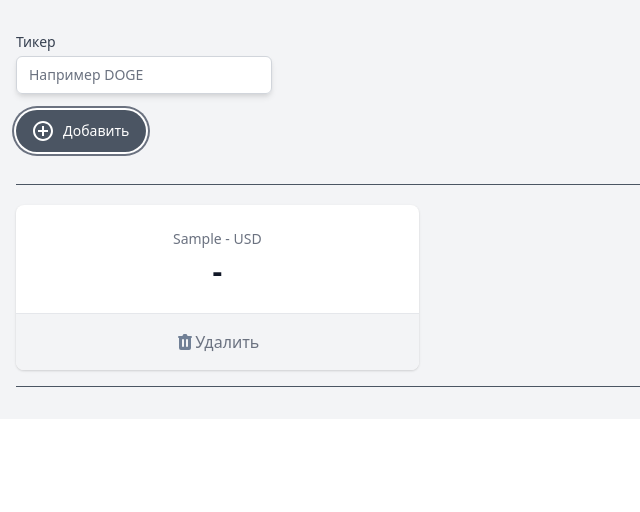
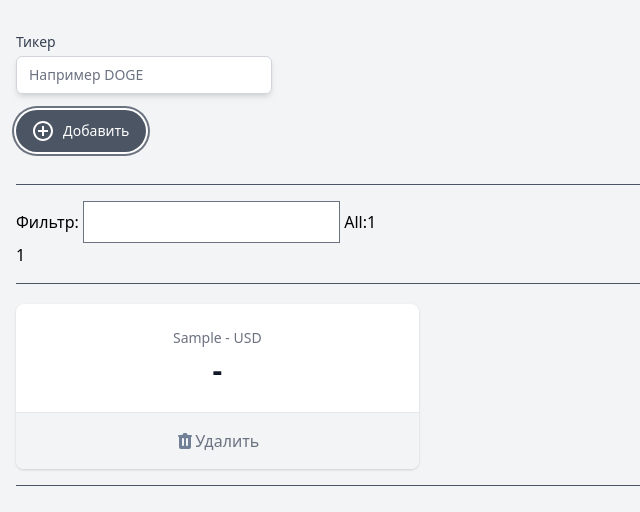
Before and after one commit to alekseypetrenko/cryptonomicon-vue, a Vue app: page / in a window 1280 px wide. Both pictures are taken after typing "Sample" into the empty fields and a click on the button "Добавить". Shown: the top 512 px of the page, without its empty margins (0-640 px from the left). Built offline with nearby package versions, Linux system fonts and the light colour scheme.

Commit message:
Add pagination, filter, saveing page/filter after reloading (bad code)

```diff
--- a/src/App.vue
+++ b/src/App.vue
@@ -45,9 +45,32 @@
 
       <template v-if="tickers.length">
         <hr class="w-full border-t border-gray-600 my-4" />
+        <div>
+          <button
+            @click="page--"
+            v-if="page > 1"
+            class="my-4 mx-2 inline-flex items-center py-2 px-4 border border-transparent shadow-sm text-sm leading-4 font-medium rounded-full text-white bg-gray-600 hover:bg-gray-700 transition-colors duration-300 focus:outline-none focus:ring-2 focus:ring-offset-2 focus:ring-gray-500"
+          >
+            &laquo; Previous
+          </button>
+          <button
+            v-if="hasNextPage"
+            @click="page++"
+            class="my-4 mx-2 inline-flex items-center py-2 px-4 border border-transparent shadow-sm text-sm leading-4 font-medium rounded-full text-white bg-gray-600 hover:bg-gray-700 transition-colors duration-300 focus:outline-none focus:ring-2 focus:ring-offset-2 focus:ring-gray-500"
+          >
+            Next &raquo;
+          </button>
+          <div>
+            Фильтр: <input type="text" v-model="filter" /> All:{{
+              tickers.length
+            }}
+          </div>
+        </div>
+        <div>{{ page }}</div>
+        <hr class="w-full border-t border-gray-600 my-4" />
         <dl class="mt-5 grid grid-cols-1 gap-5 sm:grid-cols-3">
           <div
-            v-for="t in tickers"
+            v-for="t in filteredTickers()"
             @click="selectTicker(t)"
             :key="t.name"
             :class="{ 'border-4': sel === t }"
@@ -139,9 +162,19 @@
       tickers: [],
       sel: null,
       graph: [],
+      page: 1,
+      filter: "",
+      hasNextPage: true,
     };
   },
   created() {
+    const windowData = Object.fromEntries(
+      new URL(window.location).searchParams.entries(),
+    );
+
+    this.filter = windowData.filter ? windowData.filter : "";
+    this.page = windowData.page ? windowData.page : 1;
+
     const tickersData = localStorage.getItem("crypto-list");
     if (tickersData) {
       this.tickers = JSON.parse(tickersData);
@@ -149,6 +182,17 @@
     }
   },
   methods: {
+    filteredTickers() {
+      const start = (this.page - 1) * 6;
+      const end = this.page * 6;
+
+      const filteredTickers = this.tickers.filter((ticker) =>
+        ticker.name.includes(this.filter),
+      );
+      this.hasNextPage = filteredTickers.length > end;
+
+      return filteredTickers.slice(start, end);
+    },
     subscibeToUpdates(tickerName) {
       setInterval(async () => {
         const responceAPI = await fetch(
@@ -171,6 +215,7 @@
       localStorage.setItem("crypto-list", JSON.stringify(this.tickers));
       this.subscibeToUpdates(currentTicker.name);
       this.ticker = "";
+      this.filter = "";
     },
     deleteTicker(tickerToDelete) {
       this.tickers = this.tickers.filter((t) => t !== tickerToDelete);
@@ -186,5 +231,24 @@
       this.graph = [];
     },
   },
+
+  watch: {
+    filter() {
+      this.page = 1;
+
+      history.pushState(
+        null,
+        document.title,
+        `${window.location.pathname}?filter=${this.filter}&page=${this.page}`,
+      );
+    },
+    page() {
+      history.pushState(
+        null,
+        document.title,
+        `${window.location.pathname}?filter=${this.filter}&page=${this.page}`,
+      );
+    },
+  },
 };
 </script>
```
